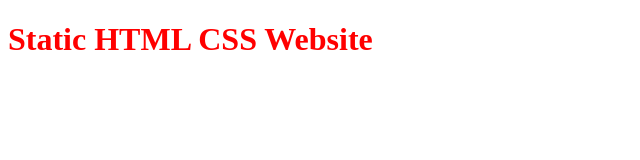
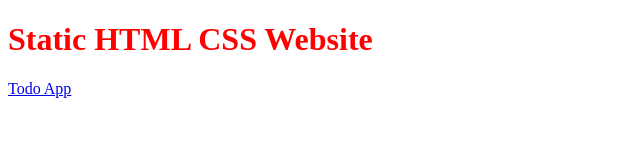
Before and after one commit to Mohitguleria/static-html-css, a plain HTML site: page index.html in a window 1280 px wide. Shown: the full height of the page, 0-640 px from the left. Drawn offline with Linux system fonts and the light colour scheme.

Commit message:
added link to app

```diff
--- a/index.html
+++ b/index.html
@@ -12,5 +12,6 @@
   </head>
   <body>
     <h1>Static HTML CSS Website</h1>
+    <a href="https://app.fosyd.com/#/todo">Todo App</a>
   </body>
 </html>
```
